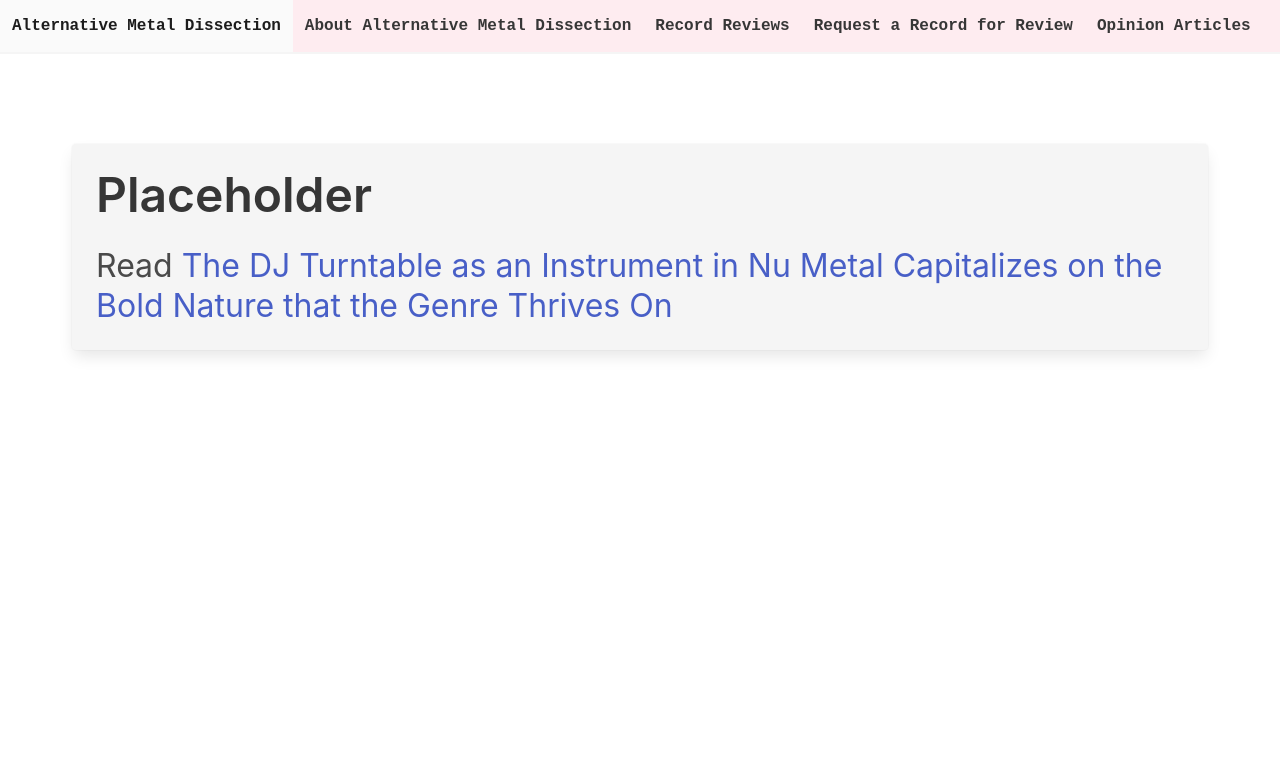
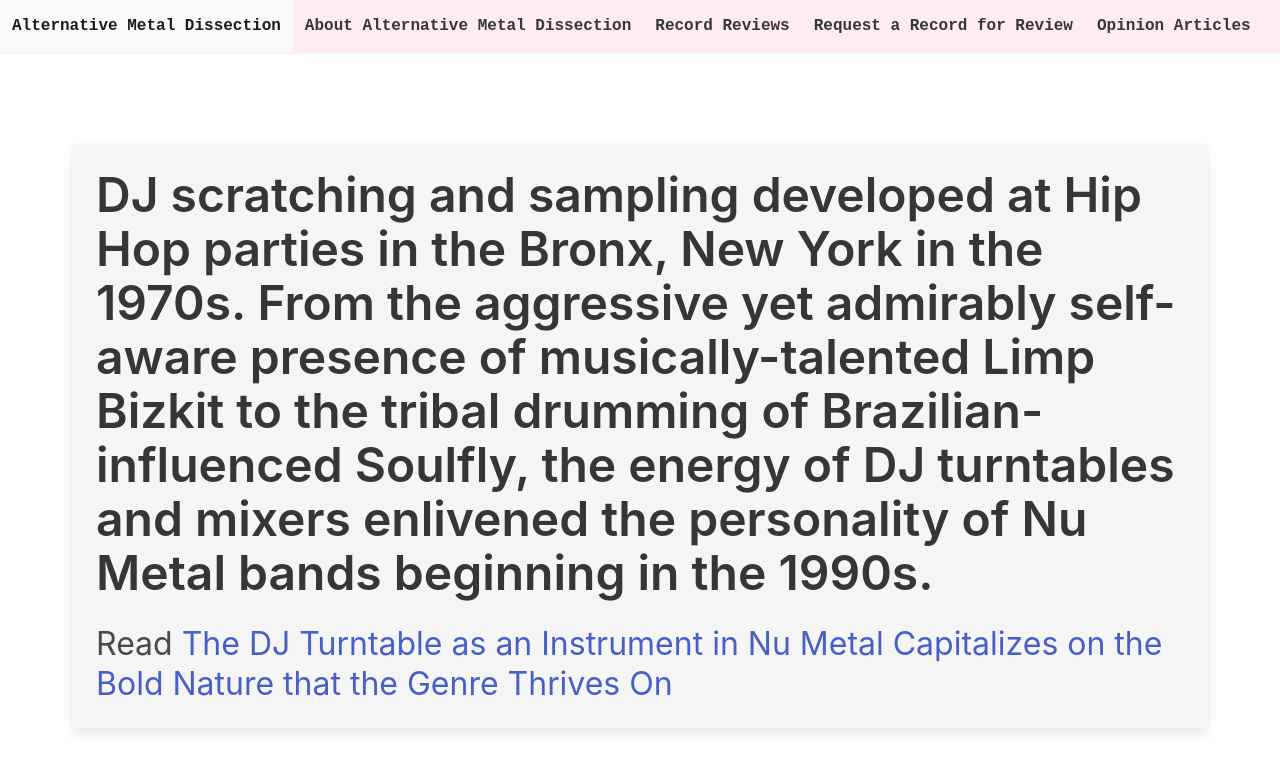
Before and after one commit to MacCode7110/AlternativeMetalDissection, a Next.js app: page / in a window 1280 px wide. Shown: the top 772 px of the page. Built offline with nearby package versions, Linux system fonts and the light colour scheme.

Commit message:
Wrote the hook for the first opinion article.

```diff
--- a/pages/index.js
+++ b/pages/index.js
@@ -10,7 +10,7 @@
             <div className = "card has-background-light">
                 <div className = "card-content">
                     <p className = "title is-1 is-spaced">
-                        Placeholder
+                        DJ scratching and sampling developed at Hip Hop parties in the Bronx, New York in the 1970s. From the aggressive yet admirably self-aware presence of musically-talented Limp Bizkit to the tribal drumming of Brazilian-influenced Soulfly, the energy of DJ turntables and mixers enlivened the personality of Nu Metal bands beginning in the 1990s.
                     </p>
                     <p className = "subtitle is-3">
                         Read <a href = {opinionArticleLink}> {title} </a>
```
